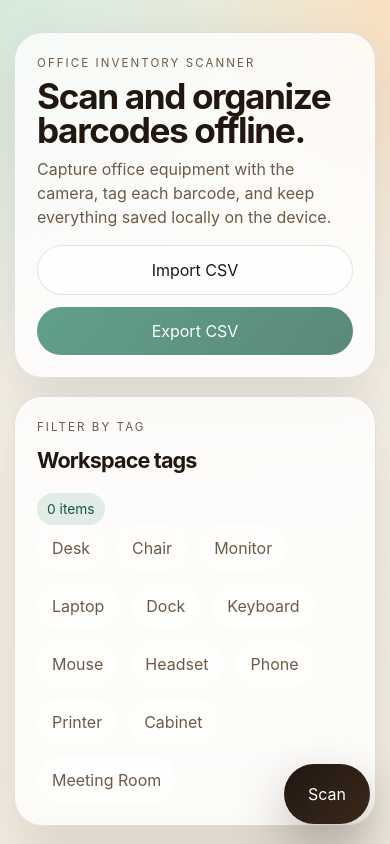
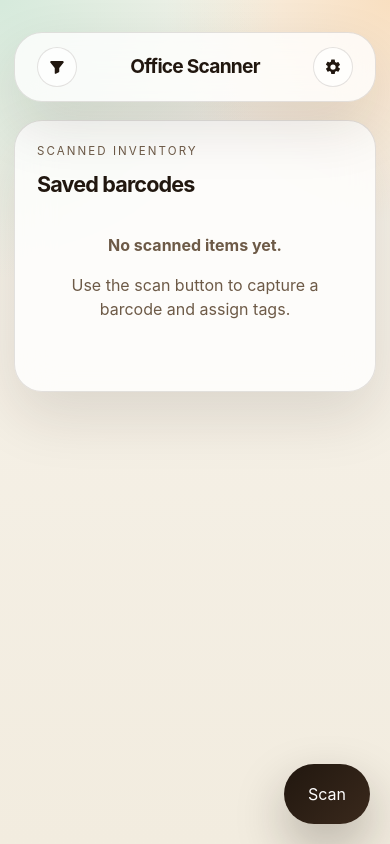
Before and after one commit to jesuslg123/office-scanner, a React (Vite) app: page / in a window 390 px wide. Shown: the top 844 px of the page. Built offline with nearby package versions, Linux system fonts and the light colour scheme.

Commit message:
Hide settings and filter on a new top bar

```diff
--- a/src/App.css
+++ b/src/App.css
@@ -37,7 +37,7 @@ body {
   gap: 18px;
 }
 
-.hero-panel,
+.top-bar,
 .content-panel,
 .scan-sheet,
 .dialog {
@@ -47,13 +47,13 @@ body {
   box-shadow: var(--shadow);
 }
 
-.hero-panel,
+.top-bar,
 .content-panel {
   border-radius: 28px;
   padding: 22px;
 }
 
-.hero-row,
+.top-bar-layout,
 .section-heading,
 .item-topline,
 .sheet-header,
@@ -64,19 +64,12 @@ body {
   gap: 16px;
 }
 
-.hero-copy,
 .scan-note,
 .item-meta,
 .dialog-barcode,
 .scan-summary-copy,
 .empty-state p {
   color: var(--muted);
-}
-
-.hero-copy {
-  max-width: 56ch;
-  margin: 10px 0 0;
-  line-height: 1.5;
 }
 
 .eyebrow {
@@ -159,6 +152,111 @@ button {
   padding-inline: 14px;
 }
 
+.top-bar {
+  padding-block: 14px;
+  position: relative;
+  z-index: 30;
+}
+
+.top-bar-layout {
+  display: grid;
+  grid-template-columns: 48px 1fr 48px;
+  align-items: center;
+}
+
+.top-bar-title {
+  font-size: clamp(1.2rem, 4vw, 1.6rem);
+  line-height: 1.1;
+  text-align: center;
+}
+
+.top-bar-filters,
+.top-bar-settings {
+  position: relative;
+  display: flex;
+  justify-content: center;
+  z-index: 31;
+}
+
+.top-bar-settings {
+  justify-content: flex-end;
+}
+
+.settings-trigger {
+  width: 48px;
+  height: 48px;
+  padding: 0;
+  align-items: center;
+  justify-content: center;
+  display: inline-flex;
+}
+
+.filter-trigger {
+  position: relative;
+}
+
+.filter-trigger.active {
+  color: var(--accent-strong);
+  background: var(--accent-soft);
+  border-color: rgba(31, 122, 91, 0.25);
+}
+
+.icon-svg {
+  width: 18px;
+  height: 18px;
+  flex: 0 0 auto;
+}
+
+.filter-count-badge {
+  position: absolute;
+  top: -4px;
+  right: -2px;
+  min-width: 18px;
+  height: 18px;
+  padding-inline: 5px;
+  border-radius: 999px;
+  display: inline-flex;
+  align-items: center;
+  justify-content: center;
+  font-size: 0.72rem;
+  font-weight: 700;
+  color: white;
+  background: linear-gradient(135deg, var(--accent) 0%, var(--accent-strong) 100%);
+}
+
+.floating-panel {
+  position: absolute;
+  top: calc(100% + 10px);
+  z-index: 40;
+  padding: 12px;
+  border-radius: 20px;
+  border: 1px solid var(--line);
+  background: rgba(255, 250, 242, 0.96);
+  box-shadow: var(--shadow);
+}
+
+.floating-panel-header {
+  display: flex;
+  align-items: flex-start;
+  justify-content: space-between;
+  gap: 12px;
+  margin-bottom: 14px;
+}
+
+.filter-panel {
+  left: 0;
+  width: min(320px, calc(100vw - 32px));
+}
+
+.settings-panel {
+  right: 0;
+  width: min(240px, calc(100vw - 32px));
+}
+
+.clear-button {
+  padding: 10px 14px;
+}
+
 .tag-chip {
   padding: 10px 14px;
   color: var(--muted);
@@ -181,11 +279,16 @@ button {
 }
 
 .notice-banner {
-  margin: 18px 0 0;
+  margin: -2px 0 0;
   padding: 14px 16px;
   border-radius: 20px;
   background: rgba(255, 255, 255, 0.68);
   border: 1px solid var(--line);
+}
+
+.collapsed-copy {
+  margin: 12px 0 0;
+  color: var(--muted);
 }
 
 .count-pill,
@@ -365,19 +468,28 @@ button {
     padding-inline: 14px;
   }
 
-  .hero-row,
   .section-heading,
   .sheet-header {
     align-items: flex-start;
     flex-direction: column;
   }
 
-  .toolbar {
-    width: 100%;
+  .dialog-actions button,
+  .settings-panel button {
+    flex: 1 1 180px;
   }
 
-  .toolbar button,
-  .dialog-actions button {
-    flex: 1 1 180px;
+  .top-bar-layout {
+    grid-template-columns: 40px 1fr 40px;
+  }
+
+  .settings-trigger {
+    width: 40px;
+    height: 40px;
+  }
+
+  .filter-panel,
+  .settings-panel {
+    width: min(220px, calc(100vw - 28px));
   }
 }
--- a/src/App.tsx
+++ b/src/App.tsx
@@ -43,6 +43,8 @@ export default function App({
   const [taggingBarcode, setTaggingBarcode] = useState<string | null>(null)
   const [isImporting, setIsImporting] = useState(false)
   const [isExporting, setIsExporting] = useState(false)
+  const [settingsOpen, setSettingsOpen] = useState(false)
+  const [filtersOpen, setFiltersOpen] = useState(false)
   const fileInputRef = useRef<HTMLInputElement | null>(null)
 
   const deferredFilters = useDeferredValue(activeFilters)
@@ -215,52 +217,48 @@ export default function App({
   return (
     <div className="app-shell">
       <main className="app-frame">
-        <section className="hero-panel">
-          <p className="eyebrow">Office inventory scanner</p>
-          <div className="hero-row">
-            <div>
-              <h1>Scan and organize barcodes offline.</h1>
-              <p className="hero-copy">
-                Capture office equipment with the camera, tag each barcode, and
-                keep everything saved locally on the device.
-              </p>
-            </div>
-            <div className="toolbar">
+        <section className="top-bar">
+          <div className="top-bar-layout">
+            <div className="top-bar-filters">
               <button
-                className="secondary-button"
-                disabled={isImporting}
-                onClick={handleImportClick}
+                aria-expanded={filtersOpen}
+                aria-label="Toggle filters"
+                className={`icon-button settings-trigger filter-trigger ${
+                  activeFilters.length > 0 ? 'active' : ''
+                }`}
+                onClick={() => setFiltersOpen((current) => !current)}
                 type="button"
               >
-                {isImporting ? 'Importing...' : 'Import CSV'}
+                <svg
+                  aria-hidden="true"
+                  className="icon-svg"
+                  viewBox="0 0 24 24"
+                >
+                  <path
+                    d="M3 5.5C3 4.67 3.67 4 4.5 4h15a1.5 1.5 0 0 1 1.14 2.48L15 13.17V18a1 1 0 0 1-.55.9l-4 2A1 1 0 0 1 9 20v-6.83L3.36 6.48A1.5 1.5 0 0 1 3 5.5Z"
+                    fill="currentColor"
+                  />
+                </svg>
+                {activeFilters.length > 0 ? (
+                  <span className="filter-count-badge">{activeFilters.length}</span>
+                ) : null}
               </button>
-              <button
-                className="primary-button"
-                disabled={isExporting || items.length === 0}
-                onClick={() => void handleExport()}
-                type="button"
-              >
-                {isExporting ? 'Exporting...' : 'Export CSV'}
-              </button>
-            </div>
-          </div>
-          <input
-            accept=".csv,text/csv"
-            className="hidden-input"
-            onChange={(event) => void handleImportFile(event)}
-            ref={fileInputRef}
-            type="file"
-          />
-          {notice ? <p className="notice-banner">{notice}</p> : null}
-        </section>
-
-        <section className="content-panel">
-          <div className="section-heading">
+              {filtersOpen ? (
+                <div className="floating-panel filter-panel">
+                  <div className="floating-panel-header">
                     <div>
                       <p className="eyebrow">Filter by tag</p>
                       <h2>Workspace tags</h2>
                     </div>
-            <span className="count-pill">{filteredItems.length} items</span>
+                    {activeFilters.length > 0 ? (
+                      <button
+                        className="secondary-button clear-button"
+                        onClick={() => setActiveFilters([])}
+                        type="button"
+                      >
+                        Clear
+                      </button>
+                    ) : null}
                   </div>
                   <div className="tag-row">
                     {preloadedTags.map((tag) => {
@@ -279,7 +277,60 @@ export default function App({
                       )
                     })}
                   </div>
+                </div>
+              ) : null}
+            </div>
+            <h1 className="top-bar-title">Office Scanner</h1>
+            <div className="top-bar-settings">
+              <button
+                aria-expanded={settingsOpen}
+                aria-label="Toggle settings"
+                className="icon-button settings-trigger"
+                onClick={() => setSettingsOpen((current) => !current)}
+                type="button"
+              >
+                <svg
+                  aria-hidden="true"
+                  className="icon-svg"
+                  viewBox="0 0 24 24"
+                >
+                  <path
+                    d="M19.14 12.94a7.96 7.96 0 0 0 .05-.94 7.96 7.96 0 0 0-.05-.94l2.03-1.58a.5.5 0 0 0 .12-.64l-1.92-3.32a.5.5 0 0 0-.6-.22l-2.39.96a7.28 7.28 0 0 0-1.63-.94l-.36-2.54A.5.5 0 0 0 13.9 2h-3.8a.5.5 0 0 0-.49.42l-.36 2.54a7.28 7.28 0 0 0-1.63.94l-2.39-.96a.5.5 0 0 0-.6.22L2.7 8.48a.5.5 0 0 0 .12.64l2.03 1.58a7.96 7.96 0 0 0-.05.94c0 .32.02.63.05.94L2.82 14.16a.5.5 0 0 0-.12.64l1.92 3.32a.5.5 0 0 0 .6.22l2.39-.96c.5.39 1.05.7 1.63.94l.36 2.54a.5.5 0 0 0 .49.42h3.8a.5.5 0 0 0 .49-.42l.36-2.54c.58-.24 1.13-.55 1.63-.94l2.39.96a.5.5 0 0 0 .6-.22l1.92-3.32a.5.5 0 0 0-.12-.64l-2.03-1.58ZM12 15.5A3.5 3.5 0 1 1 12 8.5a3.5 3.5 0 0 1 0 7Z"
+                    fill="currentColor"
+                  />
+                </svg>
+              </button>
+              {settingsOpen ? (
+                <div className="toolbar floating-panel settings-panel">
+                  <button
+                    className="secondary-button"
+                    disabled={isImporting}
+                    onClick={handleImportClick}
+                    type="button"
+                  >
+                    {isImporting ? 'Importing...' : 'Import CSV'}
+                  </button>
+                  <button
+                    className="primary-button"
+                    disabled={isExporting || items.length === 0}
+                    onClick={() => void handleExport()}
+                    type="button"
+                  >
+                    {isExporting ? 'Exporting...' : 'Export CSV'}
+                  </button>
+                </div>
+              ) : null}
+            </div>
+          </div>
         </section>
+        <input
+          accept=".csv,text/csv"
+          className="hidden-input"
+          onChange={(event) => void handleImportFile(event)}
+          ref={fileInputRef}
+          type="file"
+        />
+        {notice ? <p className="notice-banner">{notice}</p> : null}
 
         <section className="content-panel list-panel">
           <div className="section-heading">
```
Also changed, not shown: 1 other file (tests, documents, lock files or other folders). Lines whose indentation alone changed are shown as unchanged.
